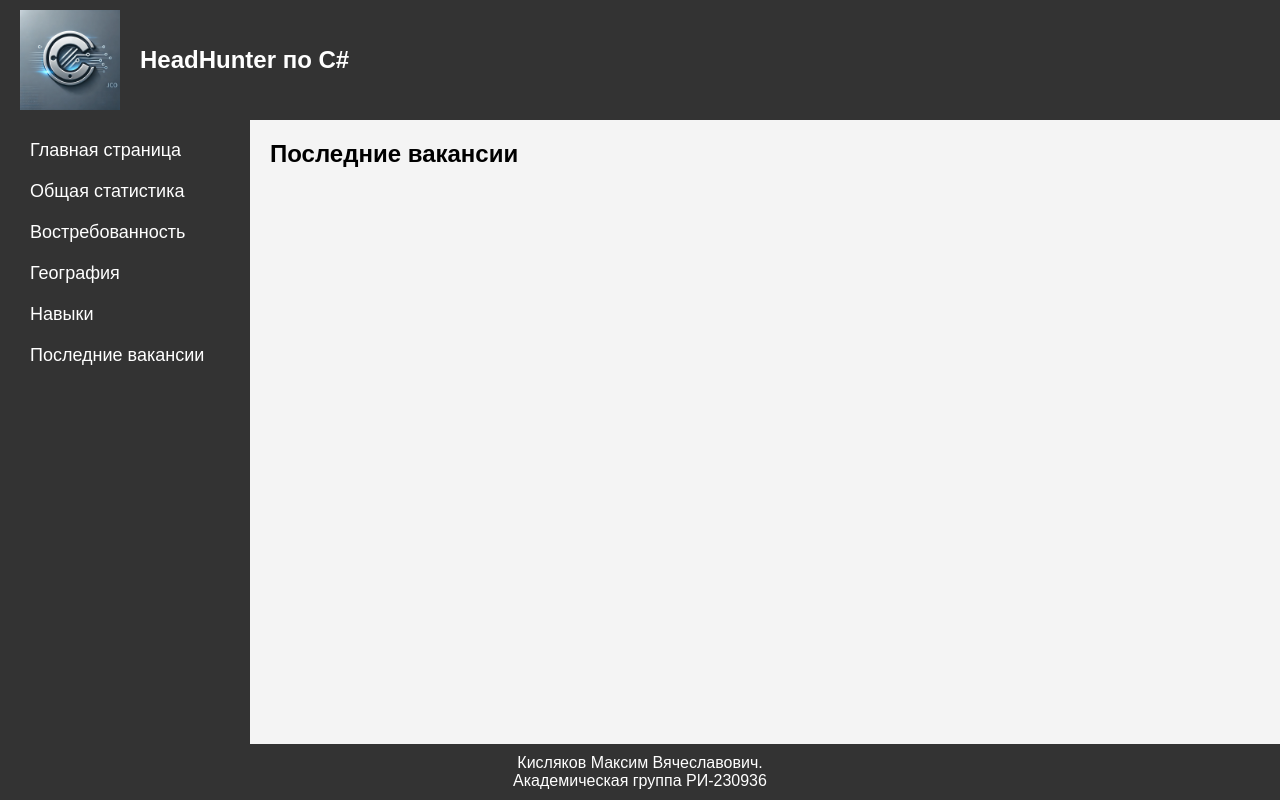
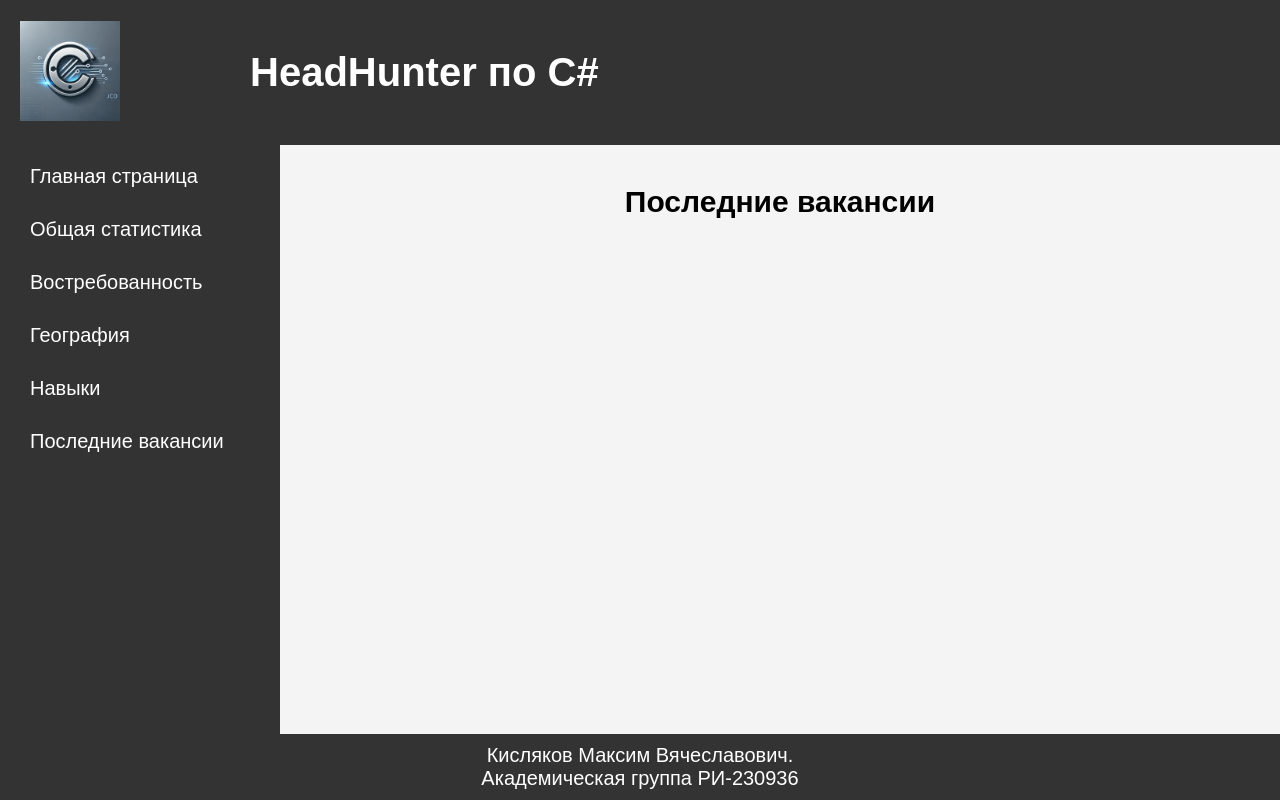
Before and after one commit to MaksimKislyakov/Django-vacancy-csharp, a Django app: page /latest_vacancies/ in a window 1280 px wide. Run offline with Django 3.2, Linux system fonts and the light colour scheme; data that the repository does not hold is empty.

Commit message:
финальная версия для хостинга

```diff
--- a/csharp/info_cs/templates/area_name_stat.html
+++ b/csharp/info_cs/templates/area_name_stat.html
@@ -6,7 +6,7 @@
 
 {% block content %}
 
-<h2>География по вакансиям C#</h2>
+<h2 style="text-align: center;">География по вакансиям C#</h2>
 <h3>Уровень зарплат по городам</h3>
 <img src="{% static 'graphics/csharp/salary_by_city.png' %}" alt="Уровень зарплат по городам" widht='1800' height='400'>
 <table border="1">
--- a/csharp/info_cs/templates/base.html
+++ b/csharp/info_cs/templates/base.html
@@ -7,18 +7,20 @@
     <title>hh по C#</title>
     <link rel="icon" href="{% static 'graphics/logo/csharp.ico' %}" type="image/icon type">
     <link rel="stylesheet" href="{% static 'graphics/css/style.css' %}">
-    {% block style %}
-    {% endblock %}
+    <style>
+        {% block style %}
+        {% endblock %}
+    </style>
 </head>
 <body>
     <div class="layout">
         <header>
-            <img src="{% static 'graphics/logo/csharp.ico' %}" width="100" height="100" alt="logo">
-            <h1>HeadHunter по C#</h1>
+            <a href="http://127.0.0.1:8000" ><img src="{% static 'graphics/logo/csharp.ico' %}" width="100" height="100" alt="logo"></a>
+            <h1 style="margin-left: 110px; font-size: 40px;"><a href="http://127.0.0.1:8000" style="text-decoration: none; color: white">HeadHunter по C#</a></h1>
         </header>
         <div class="main-layout">
             <aside class="sidebar">
-                <ul>
+                <ul style="margin: 0">
                     <li><a href="http://127.0.0.1:8000">Главная страница</a></li>
                     <li><a href="{% url 'general_stat' %}">Общая статистика</a></li>
                     <li><a href="{% url 'demand_stat' %}">Востребованность</a></li>
--- a/csharp/info_cs/templates/demand_stat.html
+++ b/csharp/info_cs/templates/demand_stat.html
@@ -6,7 +6,7 @@
 
 {% block content %}
 
-<h2>Востребованность по вакансиям C#</h2>
+<h2 style="text-align: center;">Востребованность по вакансиям C#</h2>
 <h3>Динамика уровня зарплат по годам</h3>
 <img src="{% static 'graphics/csharp/salary_trend.png' %}" alt="Динамика уровня зарплат по годам" widht='1800' height='400'>
 <table border="1">
--- a/csharp/info_cs/templates/general_stat.html
+++ b/csharp/info_cs/templates/general_stat.html
@@ -5,7 +5,7 @@
 {% endblock %}
 
 {% block content %}
-<h2>Общая статистика по вакансиям C#</h2>
+<h2 style="text-align: center   ;">Общая статистика по вакансиям C#</h2>
 
 <!-- Динамика уровня зарплат по годам -->
 <h3>Динамика уровня зарплат по годам</h3>
--- a/csharp/info_cs/templates/latest_vacancies.html
+++ b/csharp/info_cs/templates/latest_vacancies.html
@@ -1,17 +1,43 @@
 {% extends "base.html" %}
 
+{% block style %}
+    .gen_con{
+        background-color: #dbdbdb;
+        padding: 30px;
+        margin-bottom: 50px;
+    }
+
+    .gen_con h3{
+        margin: 30px 30px 30px 30px;
+        font-size: 26px;
+    }
+
+    .gen_con p{
+        text-indent: 50px;
+        margin: 10px 10px 10px 10px;
+        font-size: 20px;
+    }
+
+    .gen_con strong{
+        font-size: 23px;
+        margin-left: 10px;
+    }
+{% endblock %}
+
 {% block content %}
-    <h2>Последние вакансии</h2>
+    <h2 style="text-align: center; font-size: 30px">Последние вакансии</h2>
     <ul>
         {% for vacancy in vacancies %}
-            <li>
-                <h3>{{ vacancy.name }}</h3>
-                <p><strong>Описание:</strong> {{ vacancy.description }}</p>
-                <p><strong>Навыки:</strong> {{ vacancy.skills }}</p>
-                <p><strong>Компания:</strong> {{ vacancy.company }}</p>
-                <p><strong>Оклад:</strong> {{ vacancy.salary }}</p>
-                <p><strong>Регион:</strong> {{ vacancy.area }}</p>
-                <p><strong>Дата публикации:</strong> {{ vacancy.published_at }}</p>
+            <li style="list-style: none;">
+                <div class='gen_con'>
+                    <h3>{{ vacancy.name }}</h3>
+                    <strong style="">Описание:</strong><p> {{ vacancy.description }}</p>
+                    <strong>Навыки:</strong><p> {{ vacancy.skills }}</p>
+                    <strong>Компания:</strong><p> {{ vacancy.company }}</p>
+                    <strong>Оклад:</strong><p> {{ vacancy.salary }}</p>
+                    <strong>Регион:</strong><p> {{ vacancy.area }}</p>
+                    <strong>Дата публикации:</strong><p> {{ vacancy.published_at }}</p>
+                </div>
             </li>
         {% endfor %}
     </ul>
--- a/csharp/info_cs/templates/skills_top_stat.html
+++ b/csharp/info_cs/templates/skills_top_stat.html
@@ -6,7 +6,7 @@
 
 {% block content %}
 
-<h2>ТОП-20 ключевых навыков по годам с вакансиями C#</h2>
+<h2 style="text-align: center;">ТОП-20 ключевых навыков по годам с вакансиями C#</h2>
 <!-- ТОП-20 навыков по годам -->
 <h3>ТОП-20 навыков по годам</h3>
 {% for year, skills in data.top_skills.items %}
--- a/csharp/info_cs/views.py
+++ b/csharp/info_cs/views.py
@@ -68,6 +68,12 @@ def fetch_vacancies():
             'area': details.get('area', {}).get('name', 'Не указано'),
             'published_at': details.get('published_at', 'Не указано')
         })
+
+    detailed_vacancies.sort(
+        key=lambda x: datetime.fromisoformat(x['published_at']),
+        reverse=True
+    )
+
     return detailed_vacancies
 
 def format_salary(salary):
--- a/csharp/static/graphics/css/style.css
+++ b/csharp/static/graphics/css/style.css
@@ -1,16 +1,14 @@
-/* Сброс */
 * {
     margin: 0;
     padding: 0;
     box-sizing: border-box;
 }
 
-/* Общий стиль страницы */
 body {
     font-family: Arial, sans-serif;
     height: 100vh;
     display: flex;
-    flex-direction: column; /* Вертикальное размещение элементов header, main и footer */
+    flex-direction: column;
     overflow: hidden;
 }
 
@@ -21,7 +19,6 @@ body {
     width: 100%;
 }
 
-/* Header */
 header {
     background-color: #333;
     color: white;
@@ -34,19 +31,14 @@ header img {
     margin-right: 20px;
 }
 
-header h1 {
-    font-size: 24px;
-}
-
-/* Основное содержимое */
 .main-layout {
     display: flex;
-    flex: 1; /* Контейнер займет всё доступное пространство */
+    flex: 1;
     overflow: hidden;
 }
 
 .sidebar {
-    width: 250px;
+    width: 280px;
     background-color: #333;
     color: white;
     height: 100%;
@@ -64,30 +56,28 @@ header h1 {
     color: white;
     padding: 10px 20px;
     text-decoration: none;
-    font-size: 18px;
+    font-size: 20px;
 }
 
 .sidebar a:hover {
     background-color: #575757;
 }
 
-/* Контентная часть */
 .content {
-    flex: 1; /* Контент занимает всё оставшееся пространство */
+    flex: 1;
     padding: 20px;
     overflow-y: auto;
     background-color: #f4f4f4;
 }
 
-/* Footer */
 footer {
     background-color: #333;
     color: white;
     text-align: center;
     padding: 10px 20px;
+    font-size: 20px;
 }
 
-/* Таблицы */
 table {
     width: 100%;
     border-collapse: collapse;
@@ -95,22 +85,70 @@ table {
     background-color: white;
     box-shadow: 0 0 5px rgba(0, 0, 0, 0.1);
     border-radius: 8px;
+    font-size: 20px;
 }
 
 th, td {
     padding: 10px;
+    text-align: center;
+    border-bottom: 1px solid #ddd;
+}
+
+.text-style {
+    font-size: 24px;
+    text-indent: 50px;
+    margin-bottom: 30px;
+}
+
+h1{
+    text-align: center;
+    margin: 40px 40px 40px 40px;
+    font-size: 35px;
+}
+
+h2{
+    margin: 20px 20px 20px 20px;
     text-align: left;
-    border-bottom: 1px solid #ddd;
+    font-size: 30px;
+}
+
+h3{
+    margin: 30px 30px 0px 50px;
+    font-size: 24px;
+}
+
+h4{
+    margin: 30px 30px 0px 50px;
+    font-size: 20px
+}
+
+ol{
+    margin-left: 100px;
+}
+
+ul{
+    margin-left: 100px;
+}
+
+li{
+    margin-bottom: 10px;
+    font-size: 20px;
+}
+
+.content > img {
+    margin: 30px 30px 30px 50px;
+    width: 1100px;
+    height: 700px;
 }
 
 /* Адаптивная версия для мобильных устройств */
 @media (max-width: 768px) {
     .main-layout {
-        flex-direction: column; /* Sidebar и контент друг под другом */
+        flex-direction: column;
     }
 
     .sidebar {
-        width: 100%; /* Sidebar растягивается на всю ширину */
+        width: 100%;
         height: auto;
     }
 
```
Also changed, not shown: csharp/info_cs/admin.py (+11 -1 lines), csharp/info_cs/models.py (+30 -5 lines), csharp/info_cs/templates/main.html (+23 -6 lines), csharp/static/graphics/img/end_photo.png (added), csharp/static/graphics/img/razrab_csharp.png (added).
